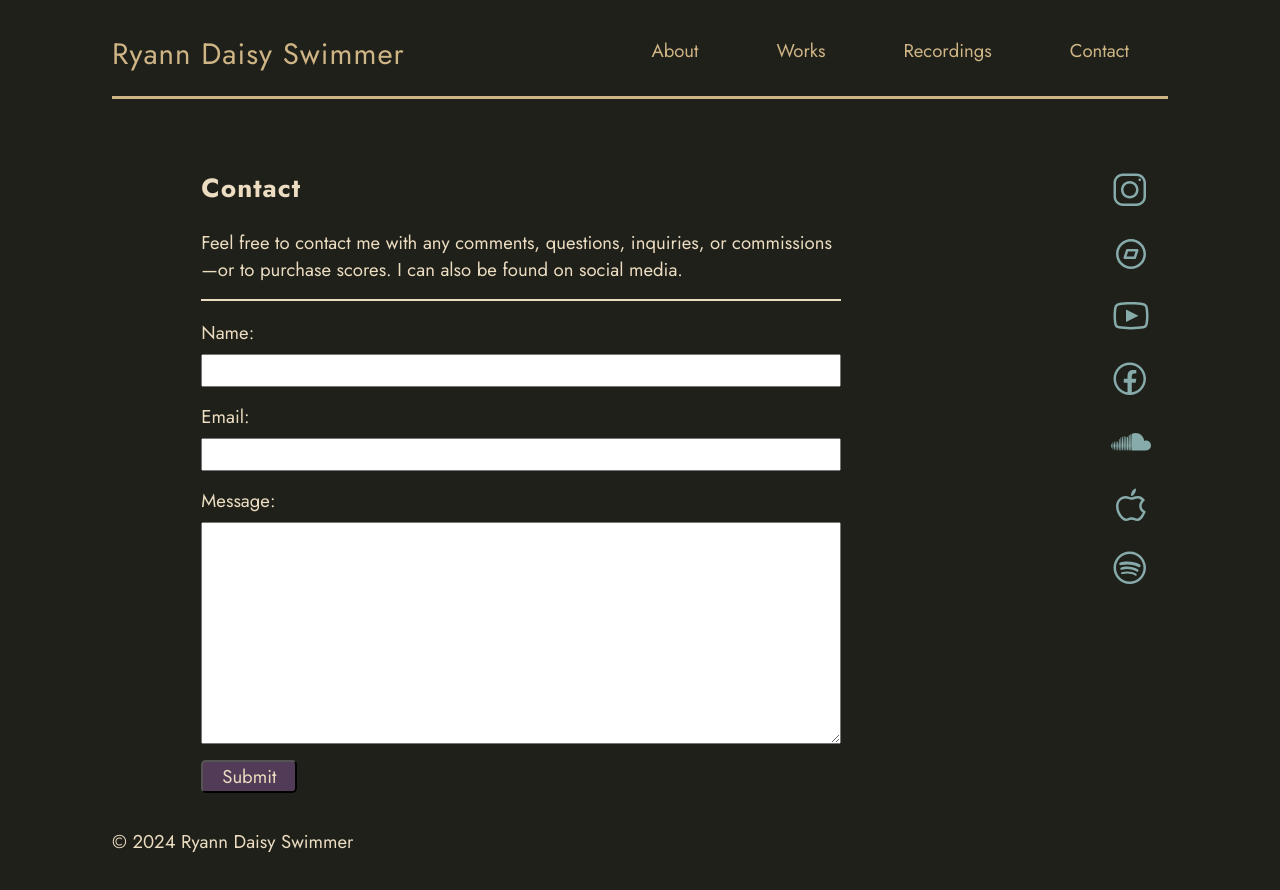
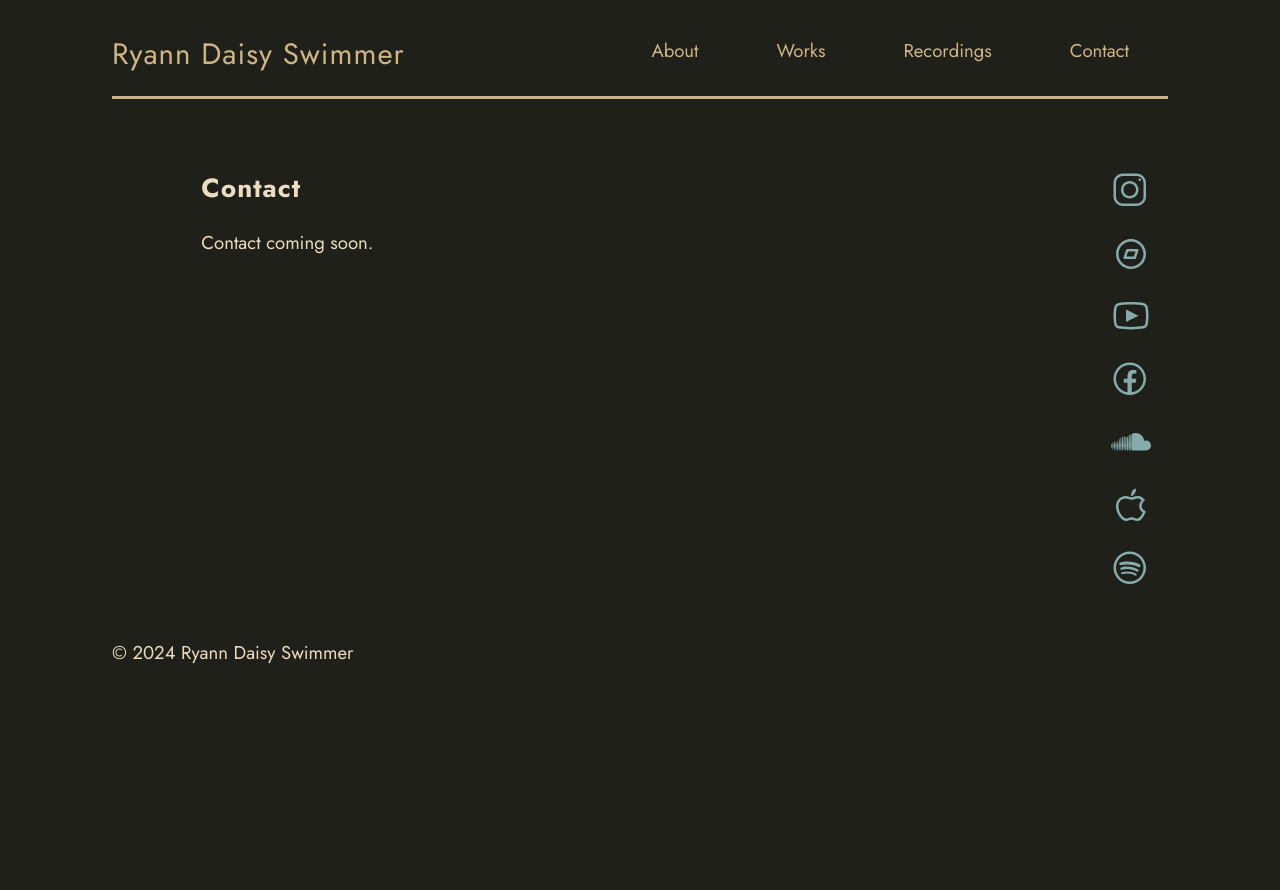
Before and after one commit to vinegar-tom/daisy-11ty-site, an Eleventy site: page src/contact.njk in a window 1280 px wide. After the commit the page ends 800 px from the top, so only its background shows below. Built offline with nearby package versions, Linux system fonts and the light colour scheme; Eleventy itself is replaced by a stand-in of ours; files that its build step writes are made by us from their sources.

Commit message:
Remove contact form

```diff
--- a/src/contact.njk
+++ b/src/contact.njk
@@ -5,23 +5,6 @@ layout: base.njk
 
 <main class="contact">
   <h2>{{ title }}</h2>
-  <p id="contact-info">Feel free to contact me with any comments, questions, inquiries, or commissions—or to purchase scores. I can also be found on social media.</p>
-  <form id="contact-form" action="https://script.google.com/macros/s/AKfycbyxb5MSOCM_xzE1b7f6mlRtWzItHMTyD7FhmyD8T4KpB5MTLCR26H6Ttg8GsBi3kpI/exec" method="post">
-    <div>
-      <label for="name">Name:</label>
-      <input type="text" name="name" id="name" required>
-    </div>
-    <div>
-      <label for="email">Email:</label>
-      <input type="email" name="email" id="email" required>
-    </div>
-    <div>
-      <label for="message">Message:</label>
-      <textarea name="message" id="message" cols="50" rows="8"></textarea>
-    </div>
-    <div class="submit">
-      <button type="submit">Submit</button>
-    </div>
-  </form>
+  <p>Contact coming soon.</p>
 </main>
-<script src="/scripts/submit-form.js"></script>
+{# <script src="/scripts/submit-form.js"></script> #}
```
